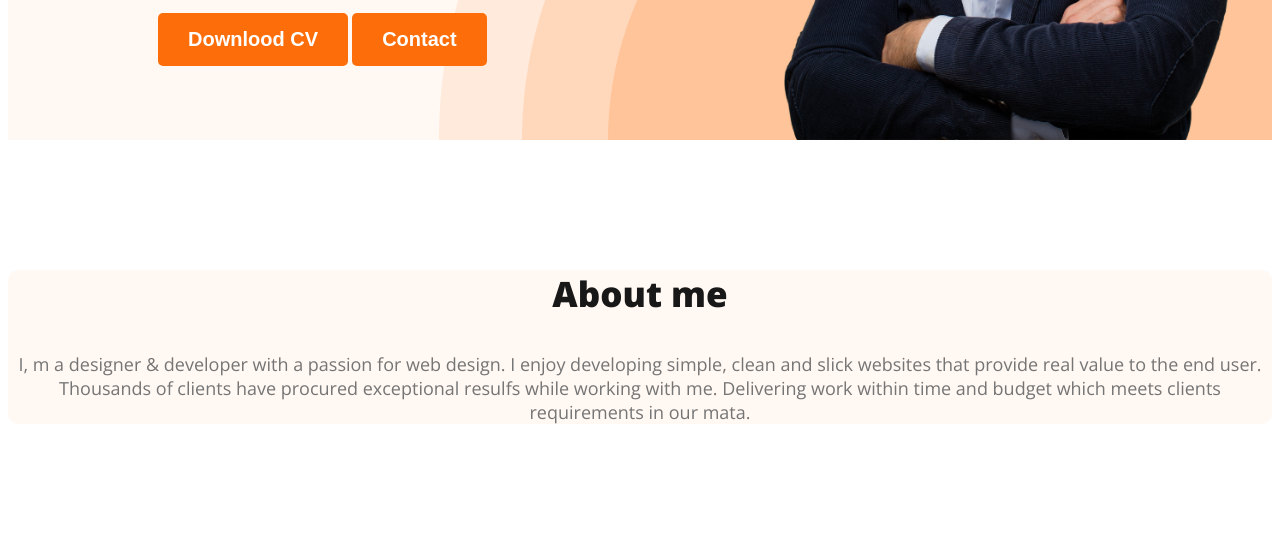
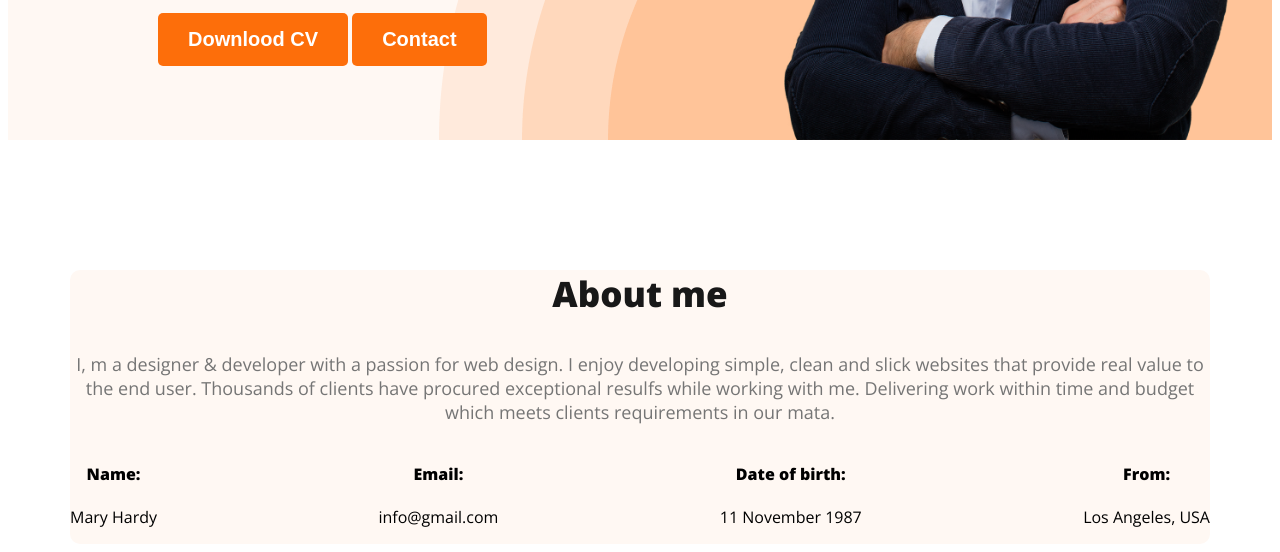
Before and after one commit to SumanChandraDas/web-developer-portfolio, a plain HTML site: page index.html in a window 1280 px wide. Shown: the part 628-1180 px from the top of the page. Before the commit the page ends 1070 px from the top, so only its background shows below. Drawn offline with nearby package versions, Linux system fonts and the light colour scheme.

Commit message:
added about information

```diff
--- a/index.html
+++ b/index.html
@@ -44,6 +44,25 @@
                 simple, clean and slick websites that provide real value to the end user. Thousands of clients have
                 procured exceptional resulfs while working with me. Delivering work within time and budget which meets
                 clients requirements in our mata.</p>
+
+            <div class="info-container">
+                <div class="about-info">
+                    <h4 class="info-title">Name:</h4>
+                    <p class="info-description">Mary Hardy </p>
+                </div>
+                <div class="about-info">
+                    <h4 class="info-title">Email:</h4>
+                    <p class="info-description">info@gmail.com</p>
+                </div>
+                <div class="about-info">
+                    <h4 class="info-title">Date of birth:</h4>
+                    <p class="info-description">11 November 1987</p>
+                </div>
+                <div class="about-info">
+                    <h4 class="info-title">From:</h4>
+                    <p class="info-description">Los Angeles, USA</p>
+                </div>
+            </div>
         </section>
     </main>
     <footer></footer>
--- a/styles/portfolio.css
+++ b/styles/portfolio.css
@@ -107,6 +107,10 @@ header {
 }
 
 /* main section style  */
+main {
+    max-width: 1140px;
+    margin: 0 auto;
+}
 
 /* about section  */
 .about {
@@ -114,3 +118,12 @@ header {
     background: #FFF8F3;
     margin-top: 130px;
 }
+
+.info-container {
+    display: flex;
+    justify-content: space-between;
+}
+
+.about-info {
+    text-align: center;
+}
```
